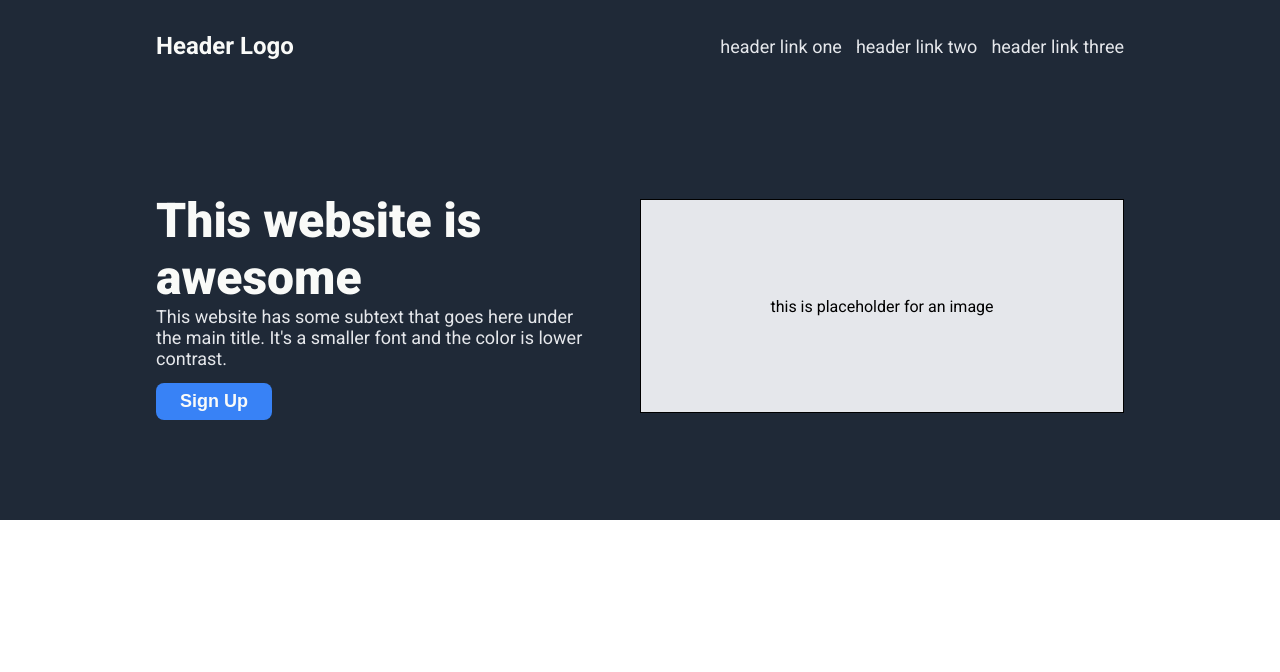
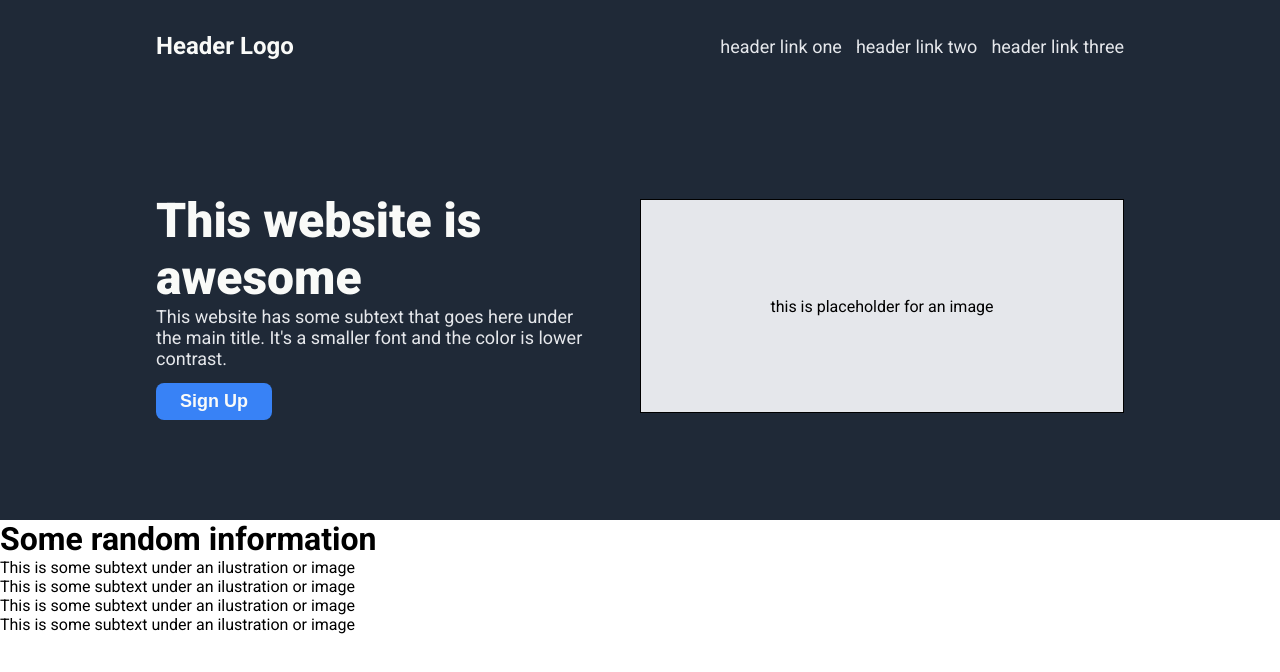
Before and after one commit to aderitoapelao/landing-page, a plain HTML site: page index.html in a window 1280 px wide. Drawn offline with Linux system fonts and the light colour scheme.

Commit message:
Feat: Adicionar a segunda seccao e o seu conteudo

```diff
--- a/index.html
+++ b/index.html
@@ -32,7 +32,28 @@
                 this is placeholder for an image
             </div>
         </div>
+    </div>
 
+    <div class="second">
+        <h1>Some random information</h1>
+        <div class="conteiner">
+            <div class="box">
+                <div class="img"></div>
+                <p>This is some subtext under an ilustration or image</p>
+            </div>
+            <div class="box">
+                <div class="img"></div>
+                <p>This is some subtext under an ilustration or image</p>
+            </div>
+            <div class="box">
+                <div class="img"></div>
+                <p>This is some subtext under an ilustration or image</p>
+            </div>
+            <div class="box">
+                <div class="img"></div>
+                <p>This is some subtext under an ilustration or image</p>
+            </div>
+        </div>
     </div>
 </body>
 </html>
```
